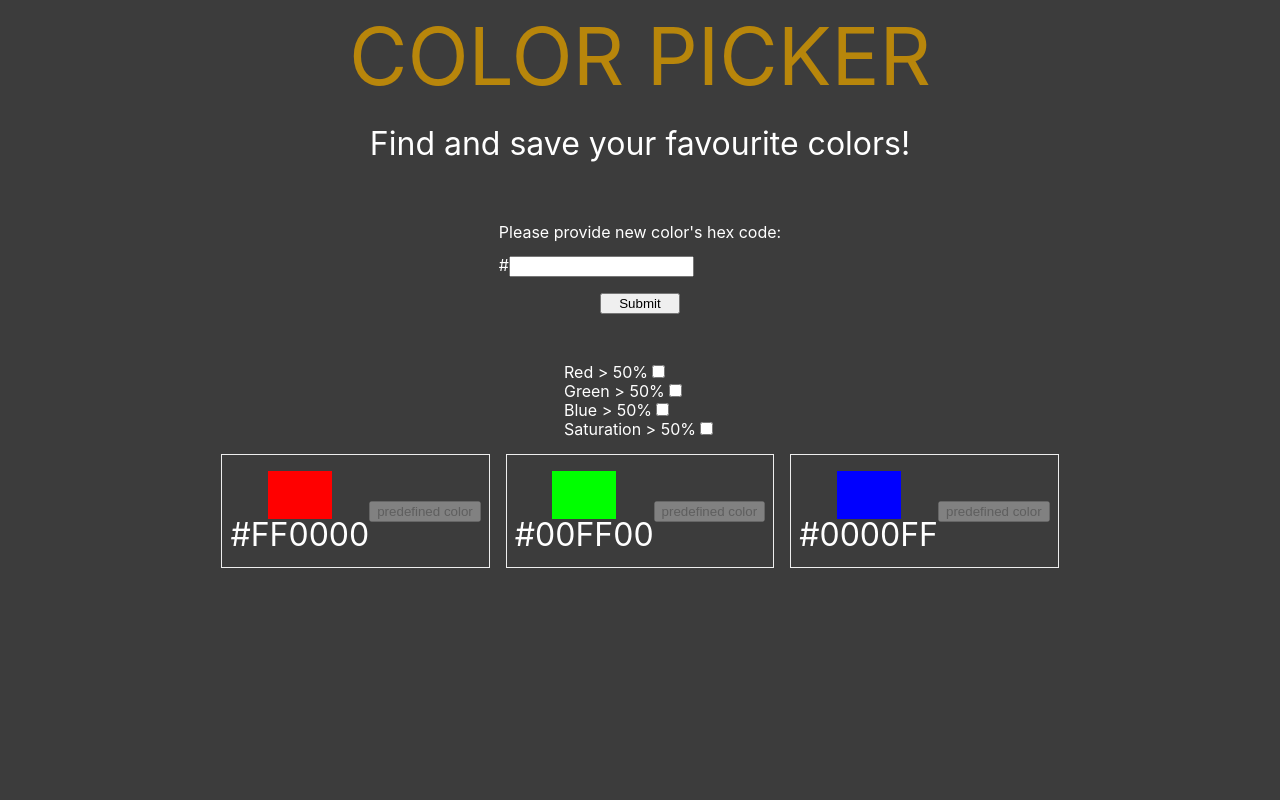
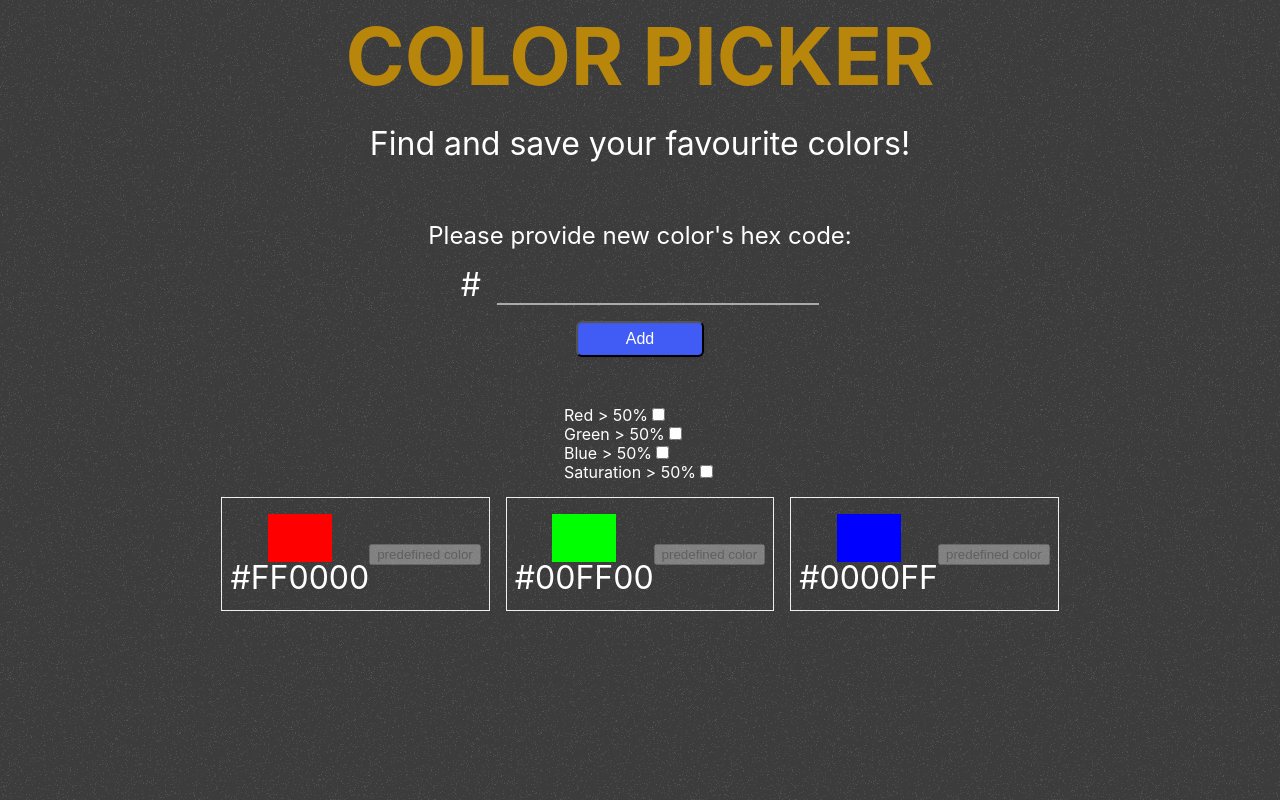
Before and after one commit to Jinpai666/favourite-colors, a React (Create React App) app: page / in a window 1280 px wide. Built offline with nearby package versions, Linux system fonts and the light colour scheme.

Commit message:
add more styling

```diff
--- a/src/components/AddColorForm.tsx
+++ b/src/components/AddColorForm.tsx
@@ -75,8 +75,8 @@ const AddColors = ({allColors, colorsFromStorage, setColors, predefinedColors}:P
         <>
             <form className="addForm" onSubmit={event => handleSubmit(event)}>
                 <label className="addForm__label" htmlFor="addColorForm">Please provide new color's hex code:</label>
-                <div>
-                    <span>#</span>
+                <div className={"addForm__inputContainer"}>
+                    <span className="addForm__hashtag">#</span>
                     <input
                         className="addForm__input"
                         name="addColorForm"
@@ -87,7 +87,7 @@ const AddColors = ({allColors, colorsFromStorage, setColors, predefinedColors}:P
                         value={inputValue.slice(1)}
                     />
                 </div>
-                <button className={"addForm__button"} type={"submit"}>Submit</button>
+                <button className={"addForm__button"} type={"submit"}>Add</button>
             </form>
             <p className={"addForm__errorMessage"}>{inputIsIncorrect? "Please provide correct hex format" : ""}{isInStorage && "Color already saved"}</p>
         </>
--- a/src/components/Generator.tsx
+++ b/src/components/Generator.tsx
@@ -41,7 +41,6 @@ const Generator = ({allColors, predefinedColors, setColors, colors}:Props) => {
                         {!predefinedColors.map(color => color.code).includes(color.code)
                             ? <button className="generator__button-remove" value={color.code}
                                 onClick={(event) => handleClick(event, allColors, predefinedColors)}>remove
-                            from favorites
                         </button>
                             :<button disabled={true}>predefined color</button>}
                     </div>
--- a/src/scss/_addForm.scss
+++ b/src/scss/_addForm.scss
@@ -1,18 +1,41 @@
+@import "mixins";
+
 .addForm{
   margin: 4rem 0 1rem;
   display: flex;
   flex-direction: column;
+  align-items: center;
+  &__hashtag{
+    font-size: 2rem;
+    margin-right: 1rem;
+  }
   &__label{
   margin-bottom: 1rem;
+    font-size: 1.5rem;
+  }
+  &__inputContainer{
+    display: flex;
+    align-items: center;
+    margin-bottom: 1rem;
+
   }
   &__input{
-    margin-bottom: 1rem;
+    font-family: inherit;
+    width: 100%;
+    border: 0;
+    border-bottom: 2px solid #aaa;
+    outline: 0;
+    font-size: 1.3rem;
+    color: #fff;
+    padding: 7px 0;
+    background: transparent;
+    transition: border-color 0.2s;
   }
   &__errorMessage{
     height: 2rem;
   }
   &__button{
-    width: 5rem;
-    align-self: center;
+   @include button;
+    width: 30%;
   }
 }
--- a/src/scss/_generator.scss
+++ b/src/scss/_generator.scss
@@ -1,3 +1,6 @@
+@import "mixins";
+
+
 .generator {
   display: flex;
   flex-wrap: wrap;
@@ -27,27 +30,7 @@
   }
 
   &__button-remove {
-    display: flex;
-    align-items: center;
-    background-color: #405cf5;
-    border-radius: 6px;
-    box-shadow: rgba(50, 50, 93, .1) 0 0 0 1px inset, rgba(50, 50, 93, .1) 0 2px 5px 0, rgba(0, 0, 0, .07) 0 1px 1px 0;
-    color: #fff;
-    cursor: pointer;
-    font-size: 1rem;
-    height: 2rem;
-    line-height: 1.15;
-    margin-left: 2rem;
-    outline: none;
-    padding: 1rem 1.5rem;
-    text-align: center;
-    transition: all .2s, box-shadow .08s ease-in;
-    @media (max-width: 430px) {
-      line-height: .8rem;
-      font-size: .8rem;
-      padding: 1.2rem 1.5rem;
-
-    }
+    @include button;
     &:hover {
       box-shadow: rgba(50, 50, 93, .1) 0 0 0 1px inset, rgba(50, 50, 93, .2) 0 6px 15px 0, rgba(0, 0, 0, .1) 0 2px 2px 0, rgba(50, 151, 211, .3) 0 0 0 4px;
     }
--- a/src/scss/_header.scss
+++ b/src/scss/_header.scss
@@ -2,6 +2,7 @@
   font-size: 5rem;
   color: darkgoldenrod;
   margin: 1rem 0 2rem;
+  font-weight: bold;
   &__text{
     font-size: 2rem;
   }
--- /dev/null
+++ b/src/scss/_mixins.scss
@@ -0,0 +1,22 @@
+@mixin button {
+  display: flex;
+  align-items: center;
+  justify-content: center;
+  background-color: #405cf5;
+  border-radius: 6px;
+  box-shadow: rgba(50, 50, 93, .1) 0 0 0 1px inset, rgba(50, 50, 93, .1) 0 2px 5px 0, rgba(0, 0, 0, .07) 0 1px 1px 0;
+  color: #fff;
+  cursor: pointer;
+  font-size: 1rem;
+  height: 2rem;
+  line-height: 1.15;
+  outline: none;
+  padding: 1rem 1.5rem;
+  text-align: center;
+  transition: all .2s, box-shadow .08s ease-in;
+  @media (max-width: 430px) {
+    line-height: .8rem;
+    font-size: .8rem;
+    padding: 1.2rem 1.5rem;
+  }
+}
--- a/src/scss/main.scss
+++ b/src/scss/main.scss
@@ -3,9 +3,9 @@
 @import "addForm";
 @import "filterForm";
 @import "generator";
-
 body {
-  background-color: #3C3C3C
+  background-color: #3C3C3C;
+  background-image: url(../images/background.png);
 }
 .main{
   font-family: -apple-system, system-ui, "Segoe UI", Roboto, "Helvetica Neue", Ubuntu, sans-serif;
```
Also changed, not shown: src/images/background.png (added).
